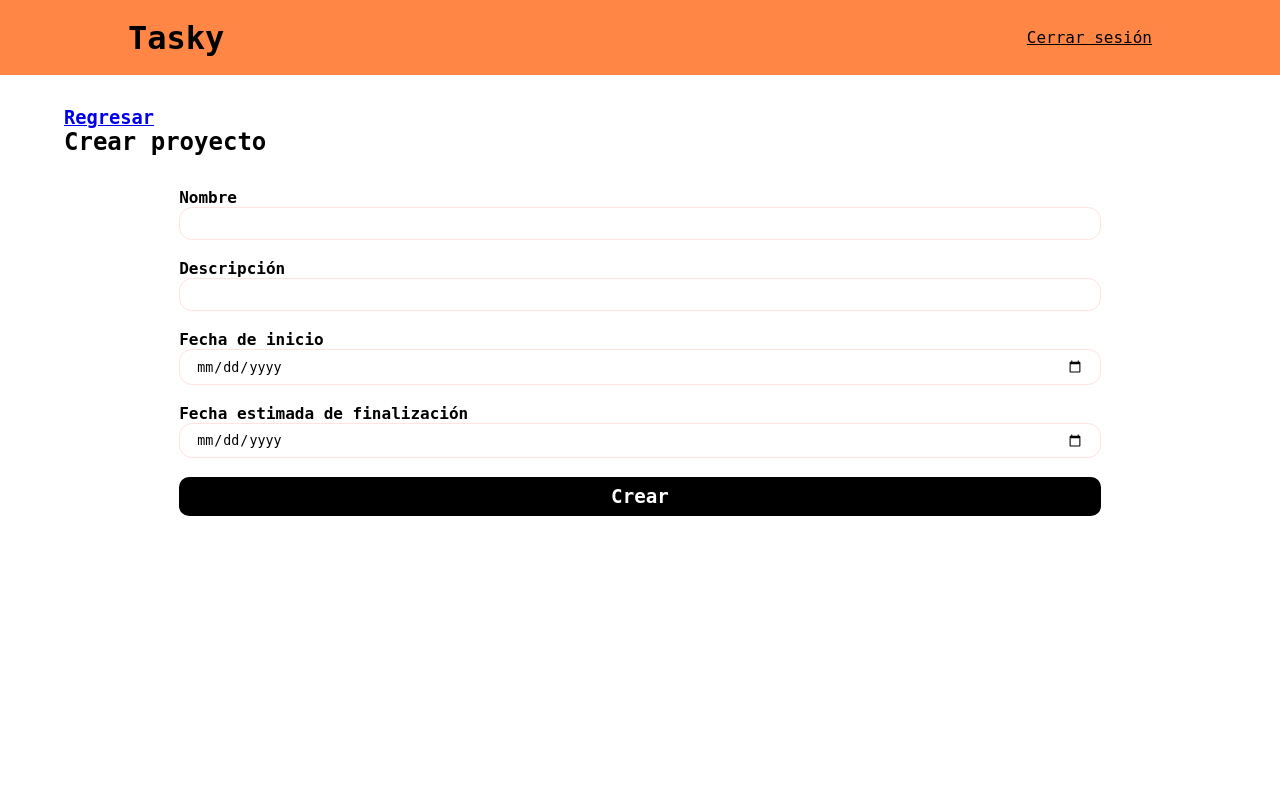
After one commit to Achess01/tasky, a PHP site: page /app/Views/create-project.php in a window 1280 px wide. The commit adds this page. Run offline with PHP 8.4, Linux system fonts and the light colour scheme.

Commit message:
feat: Creación de proyectos

```diff
--- a/app/Services/ProjectService.php
+++ b/app/Services/ProjectService.php
@@ -42,4 +42,8 @@ class ProjectService
     {
         return boolval($this->projectModel->findPermissionsByProject($project_id, $user_id, $action, $entity));
     }
+
+    public function createProject(array $data, int $user_id): mixed {
+        return $this->projectModel->createProject($data, $user_id) ?? null;
+    }
 }
--- a/app/Views/board.php
+++ b/app/Views/board.php
@@ -77,6 +77,9 @@
 
 
     function updateEntity(status_id, task_id, onSuccess) {
+        if(!status_id || !task_id) {
+            return;
+        }
         fetch('/task/update-status', {
             method: 'POST',
             headers: {
--- /dev/null
+++ b/app/Views/create-project.php
@@ -0,0 +1,60 @@
+<!DOCTYPE html>
+<html lang="en">
+<head>
+    <meta charset="UTF-8">
+    <meta name="viewport" content="width=device-width, initial-scale=1.0">
+    <link rel="stylesheet" href="/css/styles.css" type="text/css">
+    <title>Proyecto <?php if (isset($project)) echo $project['name'] ?></title>
+</head>
+<body>
+<div class="header">
+    <div class="header-content">
+        <h1>Tasky</h1>
+        <a href="/logout">Cerrar sesión</a>
+    </div>
+</div>
+<div class="project-board-container">
+    <a href="/dashboard"><h3>Regresar</h3></a>
+    <h2>Crear proyecto</h2>
+    <div class="container-small">
+        <form method="POST" action="/projects/create">
+            <?php if (isset($error)) : ?>
+                <p style="color:red;"><?= htmlspecialchars($error) ?></p>
+            <?php endif; ?>
+            <div class="input-container">
+                <label for="name">
+                    <strong>Nombre</strong>
+                    <br/>
+                    <input type="text" name="name" required>
+                </label>
+            </div>
+            <div class="input-container">
+                <label for="description">
+                    <strong>Descripción</strong>
+                    <br/>
+                    <input type="text" name="description" required>
+                </label>
+            </div>
+            <div class="input-container">
+                <label for="start_date">
+                    <strong>Fecha de inicio</strong>
+                    <br/>
+                    <input type="date" name="start_date" required>
+                </label>
+            </div>
+            <div class="input-container">
+                <label for="estimate_end_date">
+                    <strong>Fecha estimada de finalización</strong>
+                    <br/>
+                    <input type="date" name="estimate_end_date" required>
+                </label>
+            </div>
+            <div class="button-container">
+                <button type="submit" class="app-btn">Crear</button>
+            </div>
+        </form>
+    </div>
+
+</div>
+</body>
+</html>
--- a/css/styles.css
+++ b/css/styles.css
@@ -176,7 +176,7 @@ h1, h2, h3, h4 {
 .container-404 a {
     text-decoration: underline;
     color: var(--orange);
-    font-size: 1.2rem   ;
+    font-size: 1.2rem;
 }
 
 .project-board-container {
@@ -206,3 +206,14 @@ h1, h2, h3, h4 {
     margin-bottom: .5rem;
     user-select: none;
 }
+
+.button-wrapper-dashboard {
+    width: 300px;
+    margin: 1rem 0;
+}
+
+.container-small {
+    width: 80%;
+    max-width: 1200px;
+    margin: 2rem auto;
+}
--- a/index.php
+++ b/index.php
@@ -41,6 +41,9 @@ switch ($uri) {
     case '/task/update-status':
         $boardController->updateTaskStatus();
         break;
+    case '/projects/create':
+        $dashboardController->createProject();
+        break;
     default:
         require_once './app/Views/404NotFound.php';
         break;
```
Also changed, not shown: app/Controllers/DashboardController.php (+14 -0 lines), app/Models/Project.php (+41 -0 lines), app/Views/dashboard.php (+9 -0 lines).
